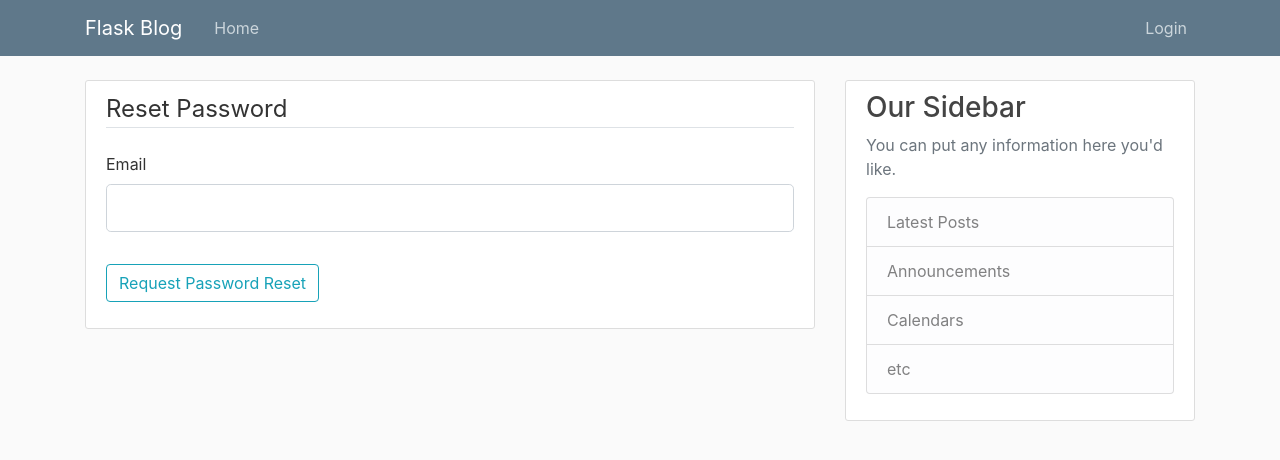
After one commit to amir2227/flask_website, a Flask app: page /reset_password in a window 1280 px wide. The commit adds this page. Shown: the top 460 px of the page. Run offline with Flask 2, Linux system fonts and the light colour scheme; some libraries are stand-ins or nearby versions.

Commit message:
add forgot password email reset

```diff
--- a/app/config.py
+++ b/app/config.py
@@ -1,2 +1,5 @@
 SECRET_KEY = 'd56Gh*JJG^754*aS1W1378sha7s6E12SSA@4#*432$D'
 SQLACHEMY_DATABASE_URI = 'sqlite:///site.db'
+
+MAIL_USERNAME = 'xxxxx'
+MAIL_PASSWORD = 'xxxxx'
--- a/app/forms.py
+++ b/app/forms.py
@@ -37,3 +37,18 @@ class UpdateAccountForm(FlaskForm):
             user = User.query.filter_by(email=email.data).first()
             if user:
                 raise ValidationError('That email is taken. Please choose a different one.')
+
+class RequestResetForm(FlaskForm):
+    email = StringField('Email', validators=[DataRequired(), Email()])
+    submit = SubmitField('Request Password Reset')
+
+    def validate_email(self, email):
+        user = User.query.filter_by(email=email.data).first()
+        if user is None:
+            raise ValidationError('There is no account with that email. You must register first.')
+
+
+class ResetPasswordForm(FlaskForm):
+    password = PasswordField('Password', validators=[DataRequired()])
+    confirm_password = PasswordField('Confirm Password', validators=[DataRequired(), EqualTo('password')])
+    submit = SubmitField('Reset Password')
--- a/app/route.py
+++ b/app/route.py
@@ -2,10 +2,11 @@ import os
 import secrets
 from PIL import Image
 from flask import render_template, url_for, flash, redirect, request
-from app import app, bcrypt, db
-from app.forms import RegistrationForm, LoginForm, UpdateAccountForm
+from app import app, bcrypt, db, mail
+from app.forms import RegistrationForm, LoginForm, UpdateAccountForm, RequestResetForm, ResetPasswordForm
 from app.models import User, Content
 from flask_login import login_user , current_user, logout_user, login_required
+from flask_mail import Message
 
 @app.route("/")
 @app.route("/home")
@@ -67,3 +68,46 @@ def account():
 
     image_file = url_for('static', filename='img/profile/'+ current_user.image_file)
     return render_template('account.html', title='Account', image_file=image_file, form=form)
+
+
+def send_reset_email(user):
+    token = user.get_reset_token()
+    msg = Message('Password Reset Request',
+                  sender='noreply@demo.com',
+                  recipients=[user.email])
+    msg.body = f'''To reset your password, visit the following link:
+{url_for('reset_token', token=token, _external=True)}
+If you did not make this request then simply ignore this email and no changes will be made.
+'''
+    mail.send(msg)
+
+
+@app.route("/reset_password", methods=['GET', 'POST'])
+def reset_request():
+    if current_user.is_authenticated:
+        return redirect(url_for('home'))
+    form = RequestResetForm()
+    if form.validate_on_submit():
+        user = User.query.filter_by(email=form.email.data).first()
+        send_reset_email(user)
+        flash('An email has been sent with instructions to reset your password.', 'info')
+        return redirect(url_for('login'))
+    return render_template('reset_request.html', title='Reset Password', form=form)
+
+
+@app.route("/reset_password/<token>", methods=['GET', 'POST'])
+def reset_token(token):
+    if current_user.is_authenticated:
+        return redirect(url_for('home'))
+    user = User.verify_reset_token(token)
+    if user is None:
+        flash('That is an invalid or expired token', 'warning')
+        return redirect(url_for('reset_request'))
+    form = ResetPasswordForm()
+    if form.validate_on_submit():
+        hashed_password = bcrypt.generate_password_hash(form.password.data).decode('utf-8')
+        user.password = hashed_password
+        db.session.commit()
+        flash('Your password has been updated! You are now able to log in', 'success')
+        return redirect(url_for('login'))
+    return render_template('reset_token.html', title='Reset Password', form=form)
--- /dev/null
+++ b/app/templates/reset_request.html
@@ -0,0 +1,27 @@
+{% extends "layout.html" %}
+{% block content %}
+    <div class="content-section">
+        <form method="POST" action="">
+            {{ form.hidden_tag() }}
+            <fieldset class="form-group">
+                <legend class="border-bottom mb-4">Reset Password</legend>
+                <div class="form-group">
+                    {{ form.email.label(class="form-control-label") }}
+                    {% if form.email.errors %}
+                        {{ form.email(class="form-control form-control-lg is-invalid") }}
+                        <div class="invalid-feedback">
+                            {% for error in form.email.errors %}
+                                <span>{{ error }}</span>
+                            {% endfor %}
+                        </div>
+                    {% else %}
+                        {{ form.email(class="form-control form-control-lg") }}
+                    {% endif %}
+                </div>
+            </fieldset>
+            <div class="form-group">
+                {{ form.submit(class="btn btn-outline-info") }}
+            </div>
+        </form>
+    </div>
+{% endblock content %}
```
Also changed, not shown: app/__init__.py (+7 -0 lines), app/models.py (+16 -1 lines), app/templates/login.html (+4 -3 lines), app/templates/reset_token.html (added, +40 -0 lines), app/site.db.
